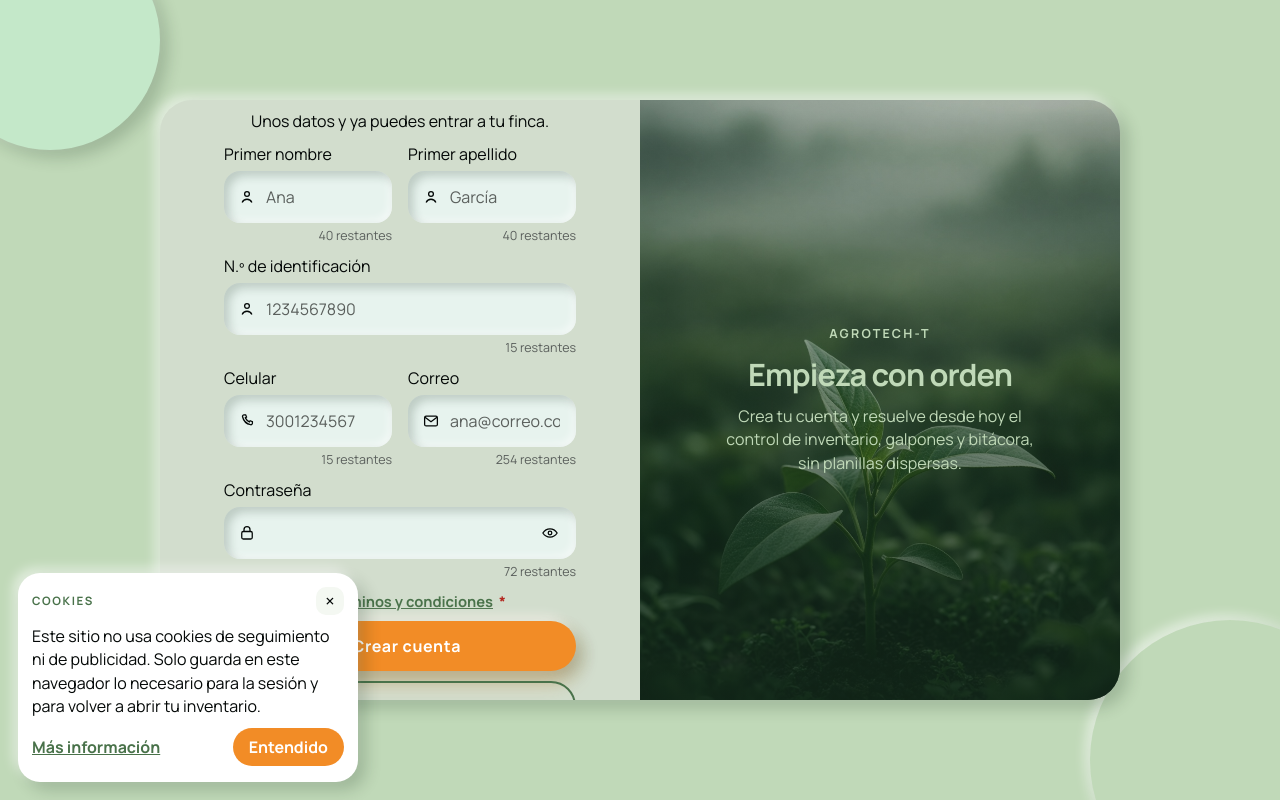
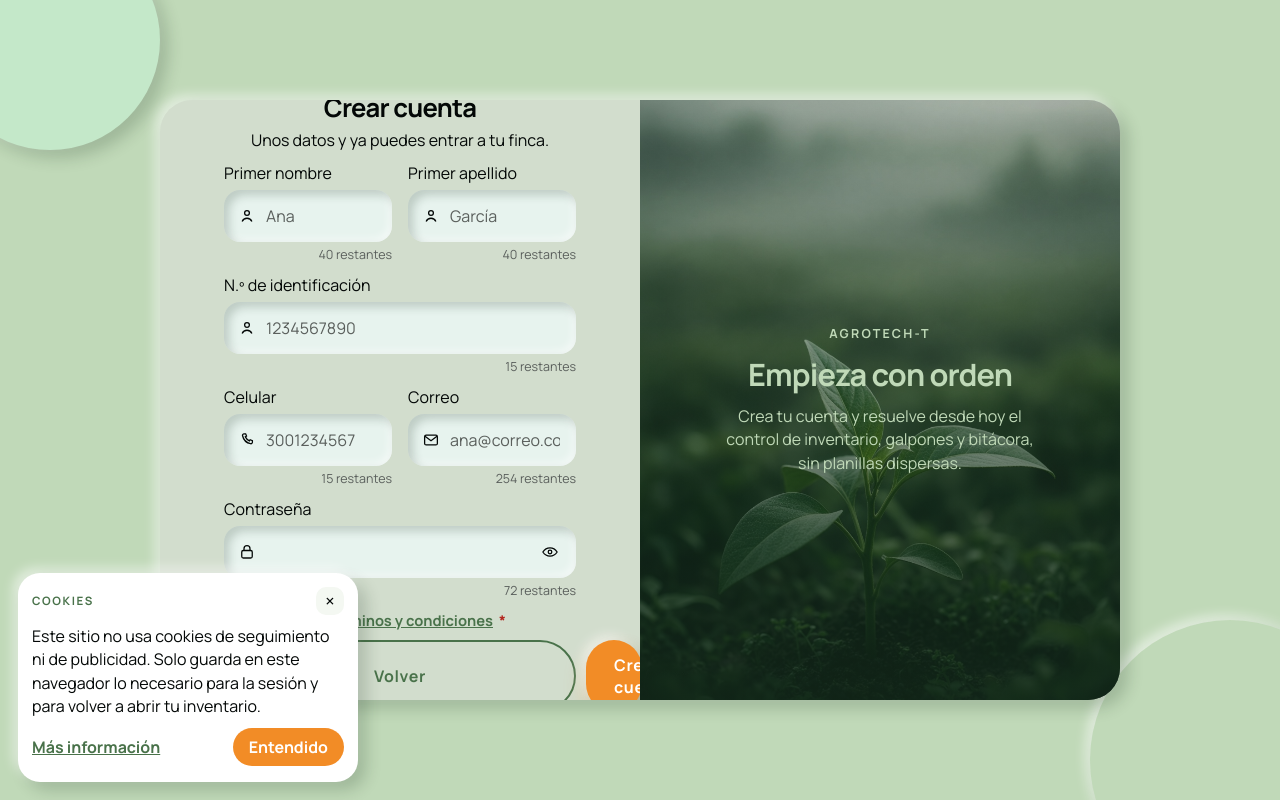
Before and after one commit to AGROTECH-T/AGROTECH-T-FRONTEND, a React (Vite) app: page / in a window 1280 px wide. Both pictures are taken after typing "Sample", "Sample123" into the empty fields and a click on the button "+ Crear cuenta". Built offline with nearby package versions, Linux system fonts and the light colour scheme.

Commit message:
fix(auth): alinear volver con crear cuenta

```diff
--- a/src/features/auth/components/SignUpForm.tsx
+++ b/src/features/auth/components/SignUpForm.tsx
@@ -133,22 +133,14 @@ export function SignUpForm({ onSignIn, onSuccess }: Readonly<Props>) {
           *<span className="visually-hidden"> obligatorio</span>
         </span>
       </div>
-      <button type="submit" className="solid" disabled={pending}>
-        {pending ? "Creando" : "+ Crear cuenta"}
-      </button>
-      <button type="button" className="auth-switch" onClick={onSignIn}>
-        <svg className="auth-switch__arrow" viewBox="0 0 24 24" aria-hidden="true">
-          <path
-            d="M14.5 5.5 8 12l6.5 6.5"
-            fill="none"
-            stroke="currentColor"
-            strokeWidth="2.75"
-            strokeLinecap="round"
-            strokeLinejoin="round"
-          />
-        </svg>
-        Ingresar con mi cuenta
-      </button>
+      <div className="signup-actions">
+        <button type="button" className="auth-switch" onClick={onSignIn}>
+          Volver
+        </button>
+        <button type="submit" className="solid" disabled={pending}>
+          {pending ? "Creando" : "Crear cuenta"}
+        </button>
+      </div>
       <NoticeStack items={notices.items} onClose={notices.close} />
       {policy ? <PolicyWindow part="terminos" onClose={() => setPolicy(false)} /> : null}
     </form>
--- a/src/styles/auth.css
+++ b/src/styles/auth.css
@@ -205,6 +205,21 @@ p { margin: 0; line-height: 1.45; }
 .signup-required {
   color: var(--danger);
   font-weight: 800;
+}
+.signup-actions {
+  display: flex;
+  align-items: stretch;
+  gap: 10px;
+}
+.signup-actions .solid {
+  flex: 1 1 auto;
+  width: auto;
+  min-width: 0;
+}
+.signup-actions .auth-switch {
+  flex: 0 0 auto;
+  width: auto;
+  padding: 12px 18px;
 }
 .cookie-notice {
   position: fixed;
```
Also changed, not shown: 1 other file (tests, documents, lock files or other folders).
